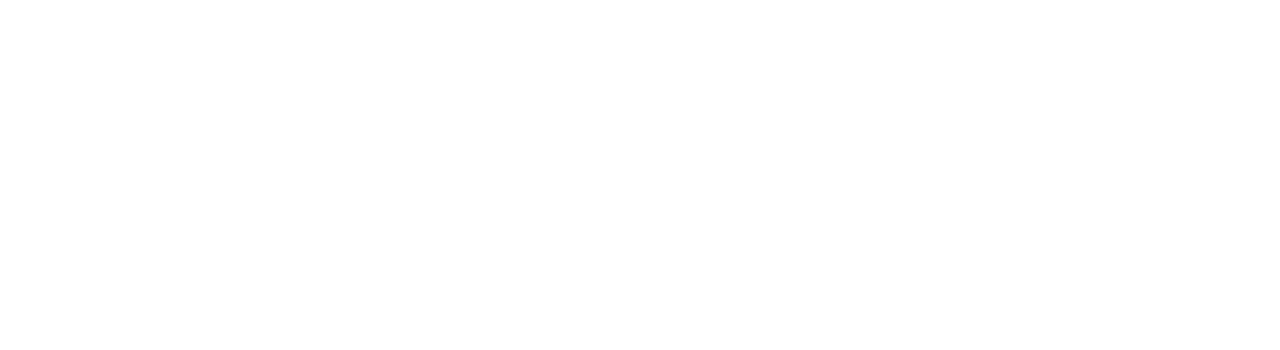
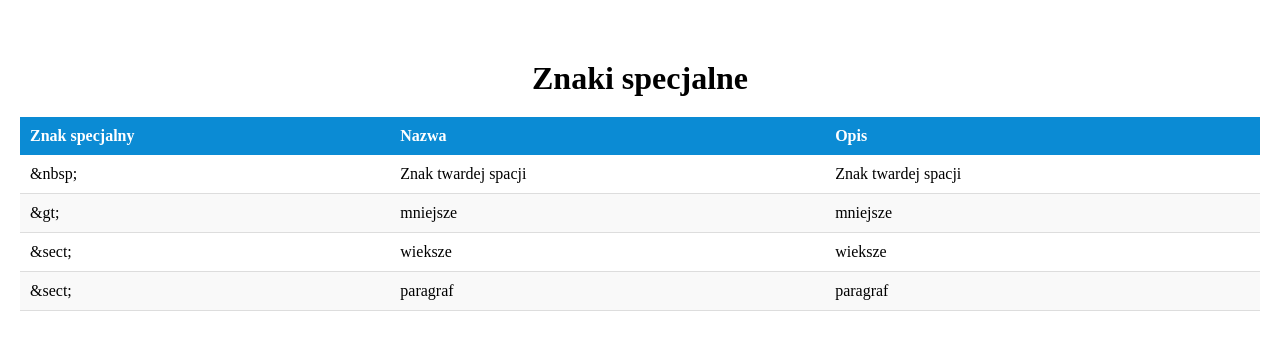
Before and after one commit to bakai322/classwork, a plain HTML site: page index.html in a window 1280 px wide. Drawn offline with Linux system fonts and the light colour scheme.

Commit message:
Update index.html

```diff
--- a/index.html
+++ b/index.html
@@ -1,11 +1,48 @@
 <!DOCTYPE html>
-<html lang="en">
+<html lang="pl">
 <head>
     <meta charset="UTF-8">
     <meta name="viewport" content="width=device-width, initial-scale=1.0">
-    <title>Document</title>
+    <title>Znaki Specjalne</title>
+    <link rel="stylesheet" href="style.css">
 </head>
 <body>
+     <div class="container"></div>
+       <h1>Znaki specjalne</h1>
+       <table>
+        <thead>
+            <tr>
+                <th>Znak specjalny</th>
+                <th>Nazwa</th>
+                <th>Opis</th>
+            </tr>
+        </thead>
+       <tbody>
+       <tr>
+        <td>&amp;nbsp;</td>
+        <td>Znak twardej spacji</td>
+        <td>Znak twardej spacji</td>
 
+    </tr>
+       <tr>
+        <td>&amp;gt;</td>
+        <td>mniejsze</td>
+        <td>mniejsze</td>
+
+       </tr>
+       <tr>
+        <td>&amp;sect;</td>
+       <td>wieksze</td>
+       <td>wieksze</td>
+
+    </tr>
+    <tr>
+        <td>&amp;sect;</td>
+        <td>paragraf</td>
+        <td>paragraf</td>
+
+    </tr>
+       </div>
+    </div>
 </body>
 </html>
```
